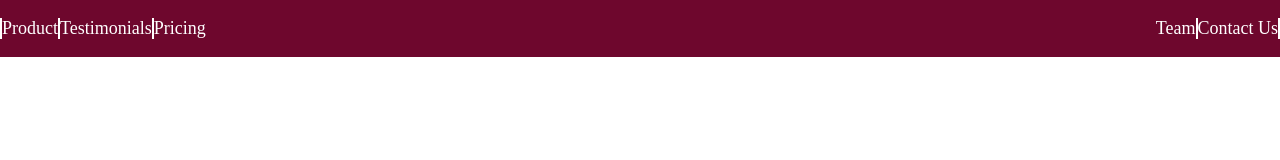
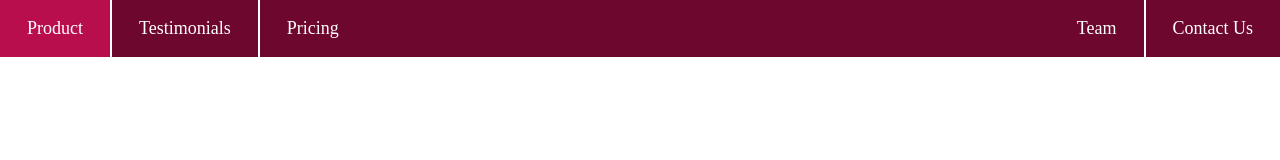
Before and after one commit to acciojob/navbar-tejasvairal1234, a website: page main.html in a window 1280 px wide. Drawn offline with Linux system fonts and the light colour scheme.

Commit message:
created a submission

```diff
--- a/styles.css
+++ b/styles.css
@@ -1,46 +1,35 @@
-/*  your css code here. If applicable */
-body
-{
-	margin:0;
+body {
+	margin: 0;
 }
 
-nav
-{
+nav {
 	display: flex;
 	justify-content: space-between;
-	margin: 0;
 	background-color: #6e072d;
 	color: white;
 	font-size: 18px;
-
 }
 
-ul
-{
+ul {
 	display: flex;
+	margin: 0;
 	padding: 0;
-
 }
 
-li
-{
+li {
 	list-style: none;
-	height: 100%;
-
-}
-
-li:hover
-{
-	background-color: #b90e4d;
+	padding: 18px 27px;
 	cursor: pointer;
 }
 
-.left li
-{
+li:hover {
+	background-color: #b90e4d;
+}
+
+.left li:not(:first-child) {
 	border-left: 2px solid white;
 }
 
-.right li
-{
+.right li:not(:last-child) {
 	border-right: 2px solid white;
 }
```
